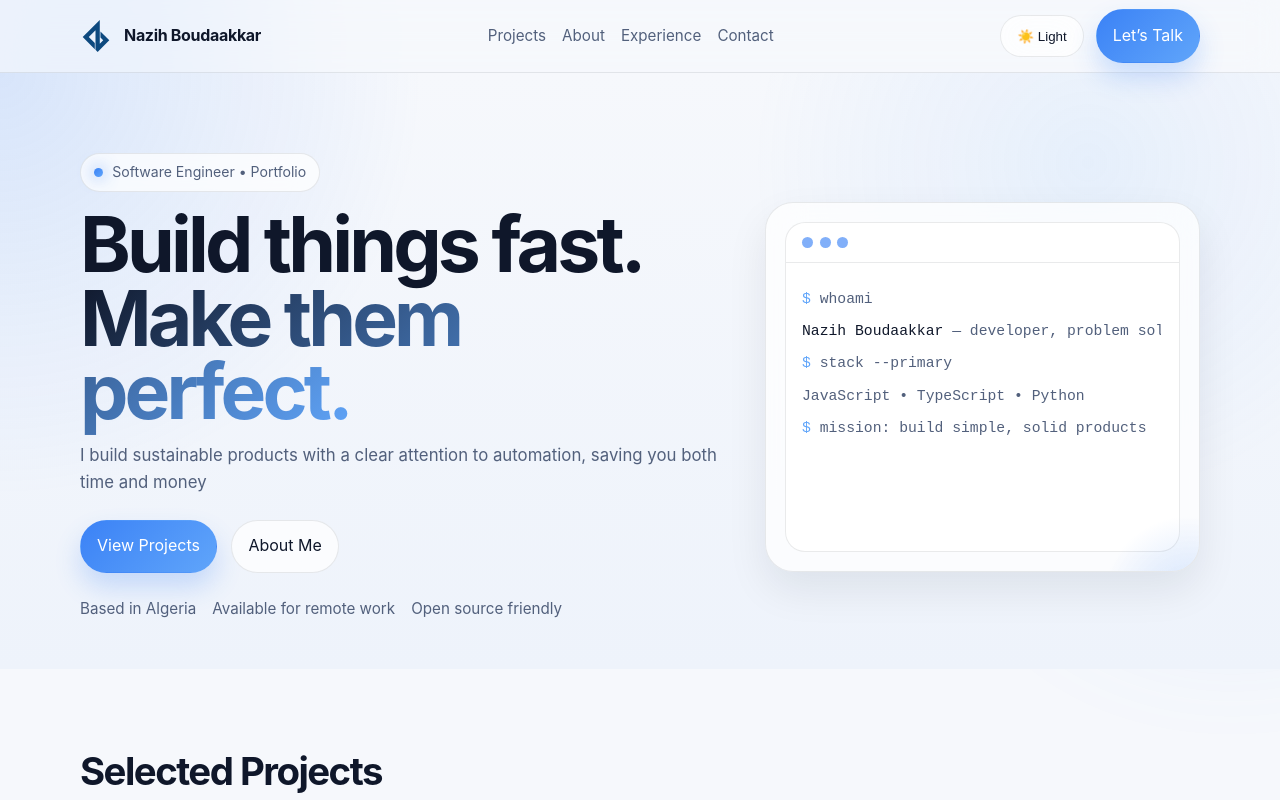
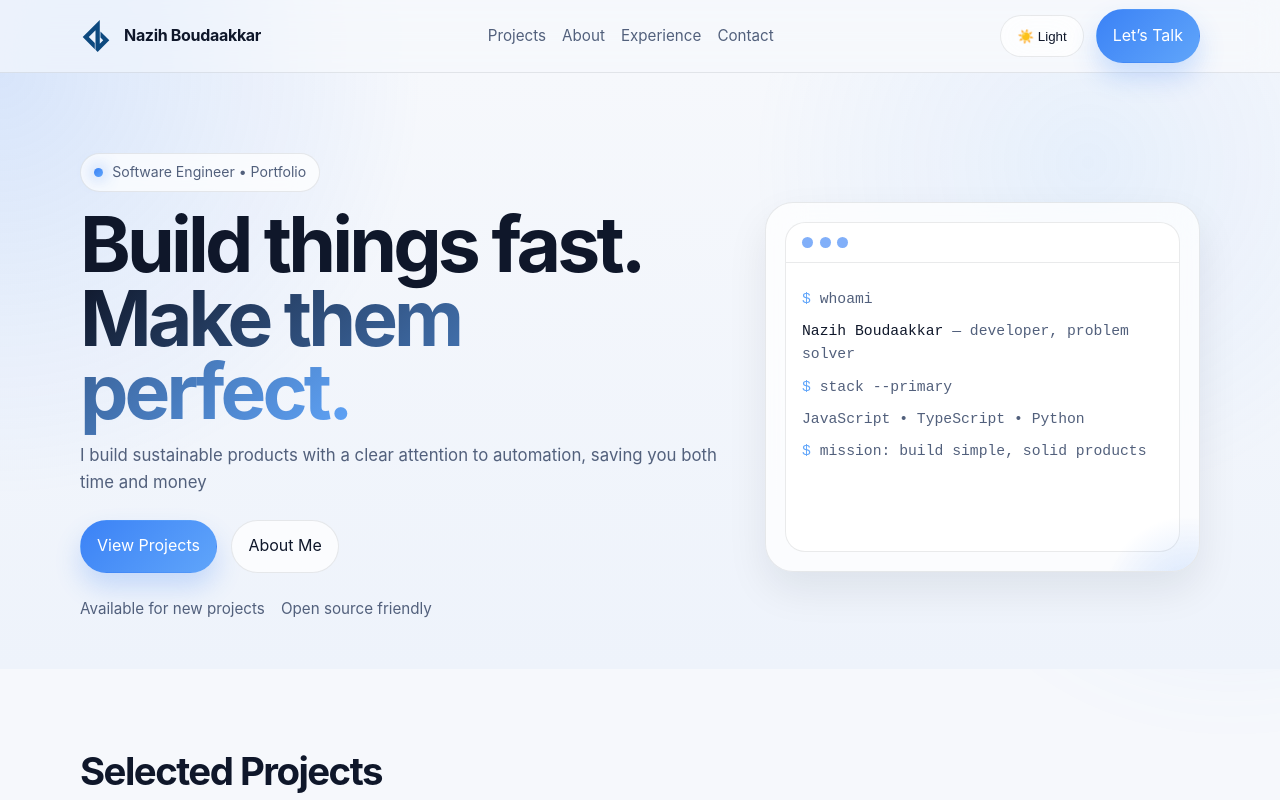
Before and after one commit to Spounka/portfolio-react, a React (Vite) app: page / in a window 1280 px wide. Shown: the top 800 px of the page. Built offline with nearby package versions, Linux system fonts and the light colour scheme.

Commit message:
Addressed wrapping and content based on feedback

```diff
--- a/src/Hero.tsx
+++ b/src/Hero.tsx
@@ -25,8 +25,7 @@ export function Hero() {
             </div>
 
             <div className="hero-meta">
-              <span>Based in Algeria</span>
-              <span>Available for remote work</span>
+              <span>Available for new projects</span>
               <span>Open source friendly</span>
             </div>
           </div>
@@ -42,7 +41,7 @@ export function Hero() {
                 <div className="terminal-line">
                   <span className="prompt">$</span> whoami
                 </div>
-                <div className="terminal-line">
+                <div className="terminal-line" style={{ textWrapMode: "wrap" }}>
                   <span className="strong">Nazih Boudaakkar</span> — developer,
                   problem solver
                 </div>
```
